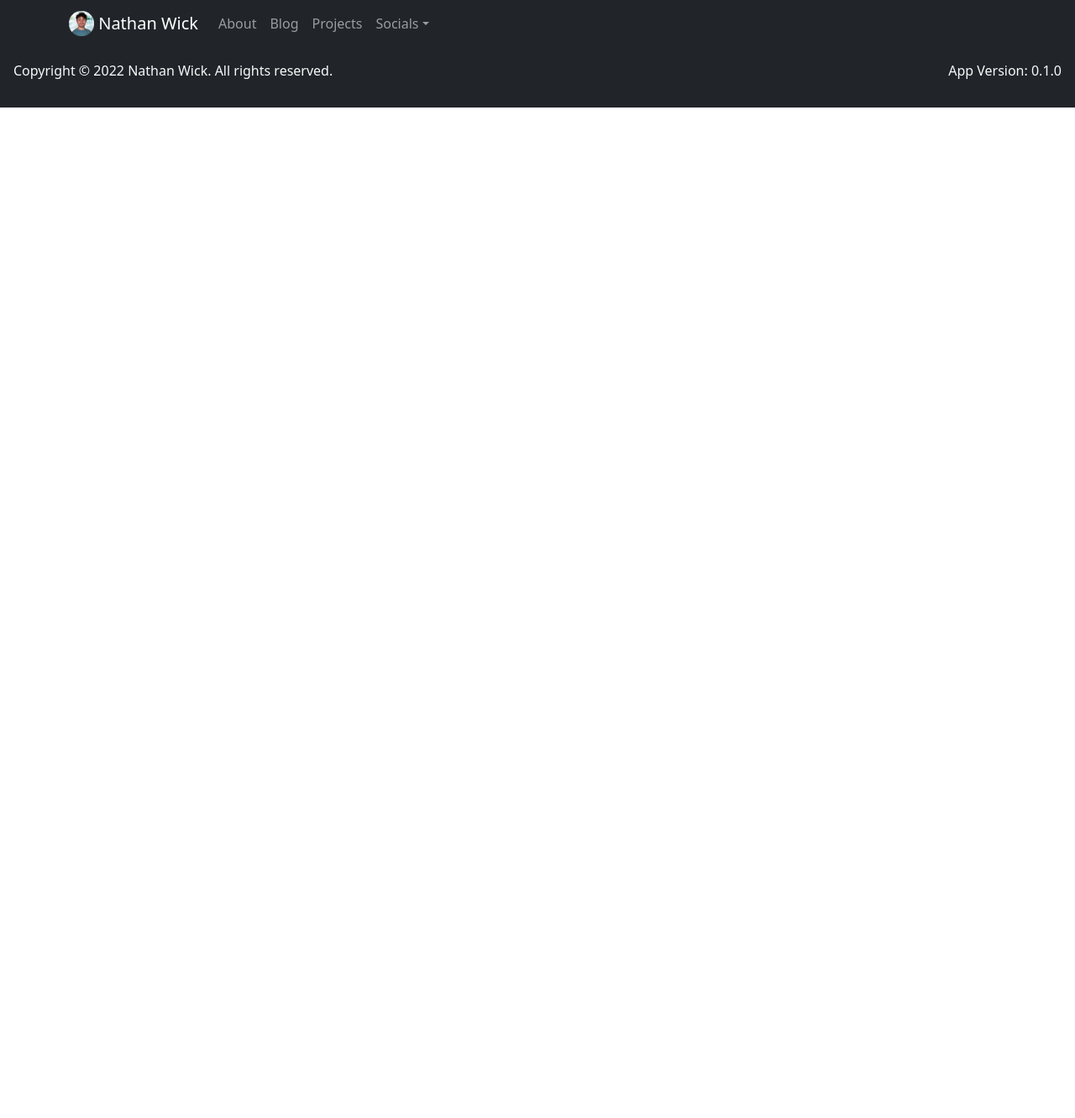
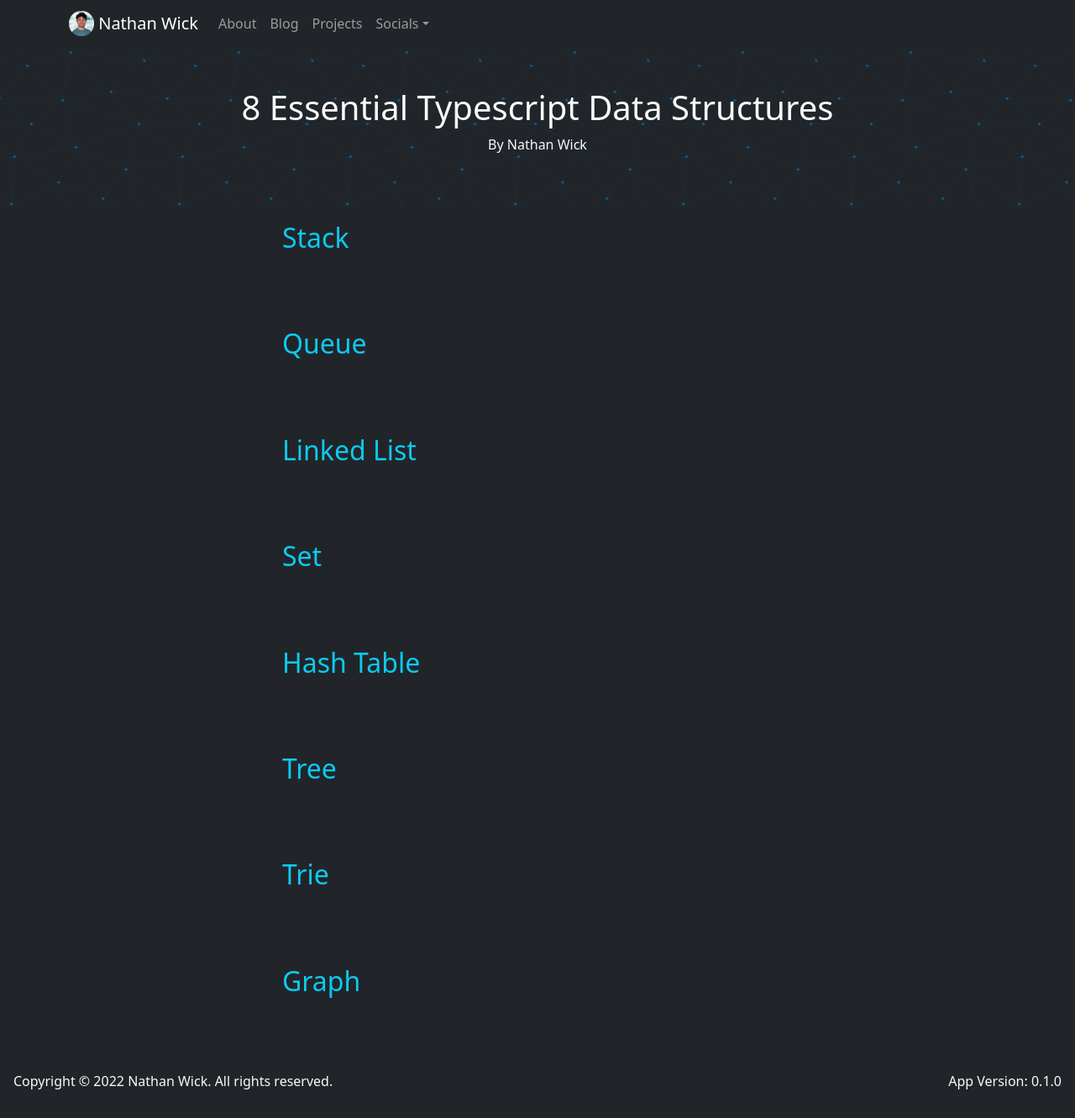
Before and after one commit to nathan-wick/nathan-wick-old, a React (Create React App) app in the folder nathan-wick/: page /blog/eight-essential-typescript-data-structures in a window 1280 px wide. Shown: the whole page at 84% size. Before the commit the page ends 800 px from the top, so only its background shows below. Built offline with nearby package versions, Linux system fonts and the light colour scheme.

Commit message:
Started Data Structure Blog

```diff
--- a/nathan-wick/src/App.tsx
+++ b/nathan-wick/src/App.tsx
@@ -7,6 +7,7 @@ import Blog from './components/views/Blog';
 import Footer from './components/Footer';
 import ThreeTraitsEveryGoodProgrammerHas from './components/views/blogs/ThreeTraitsEveryGoodProgrammerHas';
 import TimeComplexityExplainedSimple from './components/views/blogs/TimeComplexityExplainedSimple';
+import EightEssentialTypescriptDataStructures from './components/views/blogs/EightEssentialTypescriptDataStructures';
 
 function App() {
   const [viewWidth, setViewWidth] = useState(window.innerWidth);
@@ -44,6 +45,9 @@ function App() {
         <Route
           path='/blog/time-complexity-explained-simple'
           element={<TimeComplexityExplainedSimple isMobile={isMobile} />} />
+        <Route
+          path='/blog/eight-essential-typescript-data-structures'
+          element={<EightEssentialTypescriptDataStructures isMobile={isMobile} />} />
       </Routes>
       <Footer />
     </Router>
--- a/nathan-wick/src/components/views/Blog.tsx
+++ b/nathan-wick/src/components/views/Blog.tsx
@@ -4,7 +4,7 @@ import BlogPreviews from '../containers/BlogPreviews';
 import featuredBlogPreviewsBackground from '../../assets/images/laptop.webp';
 import threeTraitsEveryGoodProgrammerHasImage from '../../assets/images/three-traits-every-good-programmer-has.webp';
 import timeComplexityExplainedSimpleImage from '../../assets/images/time-complexity-explained-simple.webp';
-import eightEssentialJavascriptDataStructuresImage from '../../assets/images/eight-essential-javascript-data-structures.webp';
+import eightEssentialTypescriptDataStructuresImage from '../../assets/images/eight-essential-typescript-data-structures.webp';
 
 const blogPreviews = [
     {
@@ -20,10 +20,10 @@ const blogPreviews = [
         link: '/blog/time-complexity-explained-simple',
     },
     {
-        image: eightEssentialJavascriptDataStructuresImage,
-        title: '8 Essential JavaScript Data Structures',
+        image: eightEssentialTypescriptDataStructuresImage,
+        title: '8 Essential Typescript Data Structures',
         text: 'In this blog, I will discuss the essential data structures that every programmer must know...',
-        link: '/blog/eight-essential-javascript-data-structures',
+        link: '/blog/eight-essential-typescript-data-structures',
     },
 ]
 
--- /dev/null
+++ b/nathan-wick/src/components/views/blogs/EightEssentialTypescriptDataStructures.tsx
@@ -0,0 +1,69 @@
+import { Helmet } from 'react-helmet';
+import Header from '../../Header';
+import Text from '../../Text';
+import Heading from '../../Heading';
+
+const EightEssentialTypescriptDataStructures = (props: any) => {
+    return (
+        <>
+            <Helmet>‍
+                <title>8 Essential Typescript Data Structures</title>
+                <meta name='description' content='8 Essential Typescript Data Structures.' />
+                <meta name='robots' content='index, follow' />
+            </Helmet>
+            <Header
+                title='8 Essential Typescript Data Structures'
+                subtitle='By Nathan Wick' />
+            <Heading
+                text='Stack'
+                isMobile={props.isMobile} />
+            <Text
+                text=''
+                isMobile={props.isMobile} />
+            <Heading
+                text='Queue'
+                isMobile={props.isMobile} />
+            <Text
+                text=''
+                isMobile={props.isMobile} />
+            <Heading
+                text='Linked List'
+                isMobile={props.isMobile} />
+            <Text
+                text=''
+                isMobile={props.isMobile} />
+            <Heading
+                text='Set'
+                isMobile={props.isMobile} />
+            <Text
+                text=''
+                isMobile={props.isMobile} />
+            <Heading
+                text='Hash Table'
+                isMobile={props.isMobile} />
+            <Text
+                text=''
+                isMobile={props.isMobile} />
+            <Heading
+                text='Tree'
+                isMobile={props.isMobile} />
+            <Text
+                text=''
+                isMobile={props.isMobile} />
+            <Heading
+                text='Trie'
+                isMobile={props.isMobile} />
+            <Text
+                text=''
+                isMobile={props.isMobile} />
+            <Heading
+                text='Graph'
+                isMobile={props.isMobile} />
+            <Text
+                text=''
+                isMobile={props.isMobile} />
+        </>
+    );
+};
+
+export default EightEssentialTypescriptDataStructures;
```
Also changed, not shown: nathan-wick/public/sitemap.txt, nathan-wick/src/assets/images/eight-essential-typescript-data-structures.webp (renamed from nathan-wick/src/assets/images/eight-essential-javascript-data-structures.webp).
